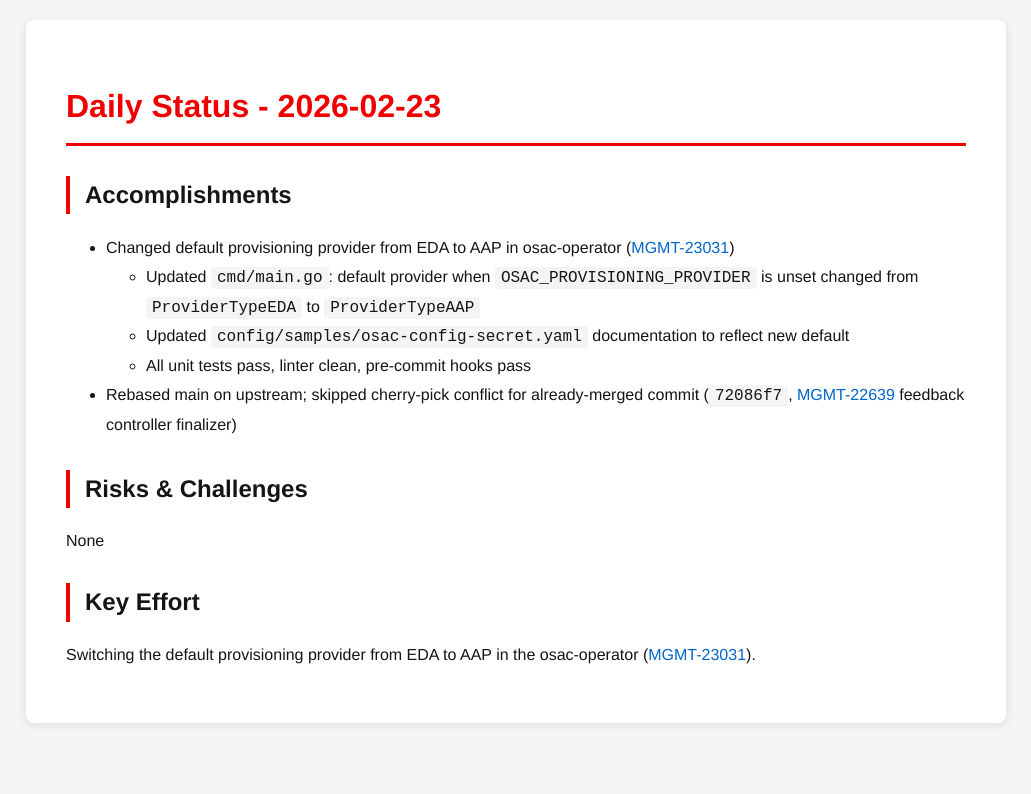
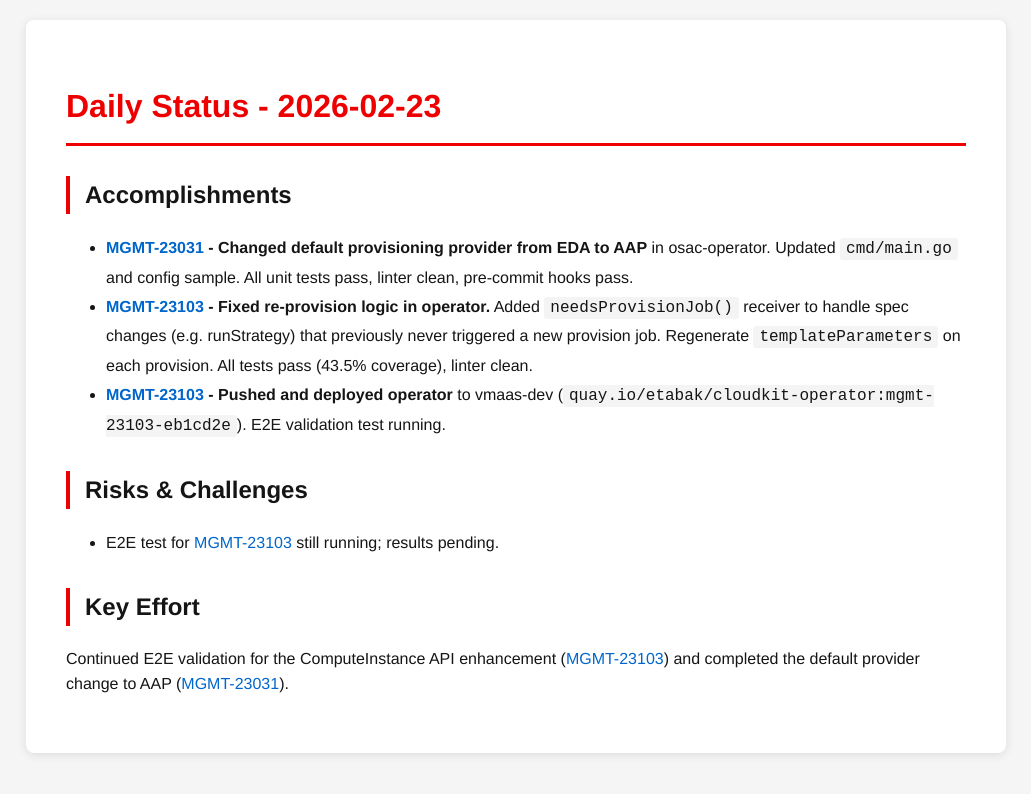
Before and after one commit to tzvatot/daily-status, a Jekyll site: the page built from 2026-02-23.md, in a window 1280 px wide. Shown: the top 794 px of the page, without its empty margins (124-1155 px from the left). Built offline with Jekyll 4.4.1, drawn with Linux system fonts in a browser that asks for light colours.

Commit message:
Daily status update - 2026-02-23

```diff
--- a/2026-02-23.md
+++ b/2026-02-23.md
@@ -7,14 +7,12 @@
 # Daily Status - 2026-02-23
 
 ## Accomplishments
-- Changed default provisioning provider from EDA to AAP in osac-operator ([MGMT-23031](https://issues.redhat.com/browse/MGMT-23031))
-  - Updated `cmd/main.go`: default provider when `OSAC_PROVISIONING_PROVIDER` is unset changed from `ProviderTypeEDA` to `ProviderTypeAAP`
-  - Updated `config/samples/osac-config-secret.yaml` documentation to reflect new default
-  - All unit tests pass, linter clean, pre-commit hooks pass
-- Rebased main on upstream; skipped cherry-pick conflict for already-merged commit (`72086f7`, [MGMT-22639](https://issues.redhat.com/browse/MGMT-22639) feedback controller finalizer)
+- **[MGMT-23031](https://issues.redhat.com/browse/MGMT-23031) - Changed default provisioning provider from EDA to AAP** in osac-operator. Updated `cmd/main.go` and config sample. All unit tests pass, linter clean, pre-commit hooks pass.
+- **[MGMT-23103](https://issues.redhat.com/browse/MGMT-23103) - Fixed re-provision logic in operator.** Added `needsProvisionJob()` receiver to handle spec changes (e.g. runStrategy) that previously never triggered a new provision job. Regenerate `templateParameters` on each provision. All tests pass (43.5% coverage), linter clean.
+- **[MGMT-23103](https://issues.redhat.com/browse/MGMT-23103) - Pushed and deployed operator** to vmaas-dev (`quay.io/etabak/cloudkit-operator:mgmt-23103-eb1cd2e`). E2E validation test running.
 
 ## Risks & Challenges
-None
+- E2E test for [MGMT-23103](https://issues.redhat.com/browse/MGMT-23103) still running; results pending.
 
 ## Key Effort
-Switching the default provisioning provider from EDA to AAP in the osac-operator ([MGMT-23031](https://issues.redhat.com/browse/MGMT-23031)).
+Continued E2E validation for the ComputeInstance API enhancement ([MGMT-23103](https://issues.redhat.com/browse/MGMT-23103)) and completed the default provider change to AAP ([MGMT-23031](https://issues.redhat.com/browse/MGMT-23031)).
```
